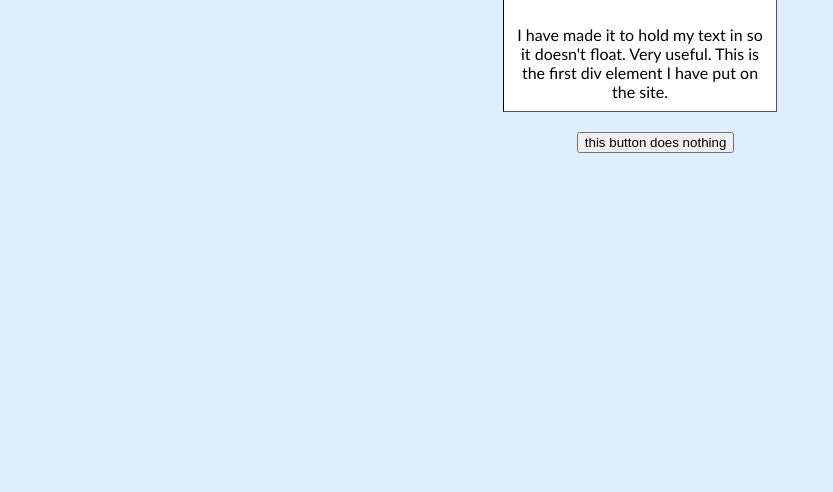
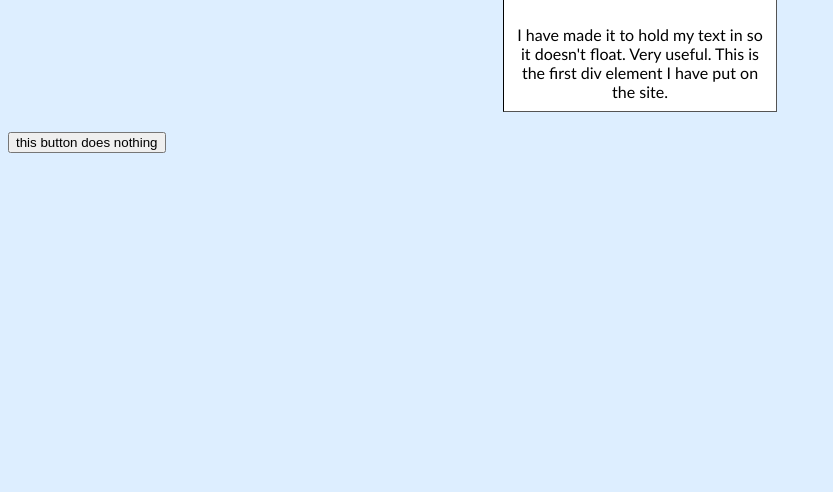
Before and after one commit to DaBlueGuy/Da-Blue-Guys-Site, a plain HTML site: page index.html in a window 1280 px wide. Shown: the part 308-800 px from the top of the page, without its empty margins (0-833 px from the left). Drawn offline with Linux system fonts and the light colour scheme.

Commit message:
Update index.html

```diff
--- a/index.html
+++ b/index.html
@@ -7,7 +7,8 @@
     <style>
         .center
         {
-            margin-left: 45%;
+            margin: auto;
+            width: auto;
         }
         body
         {
```
